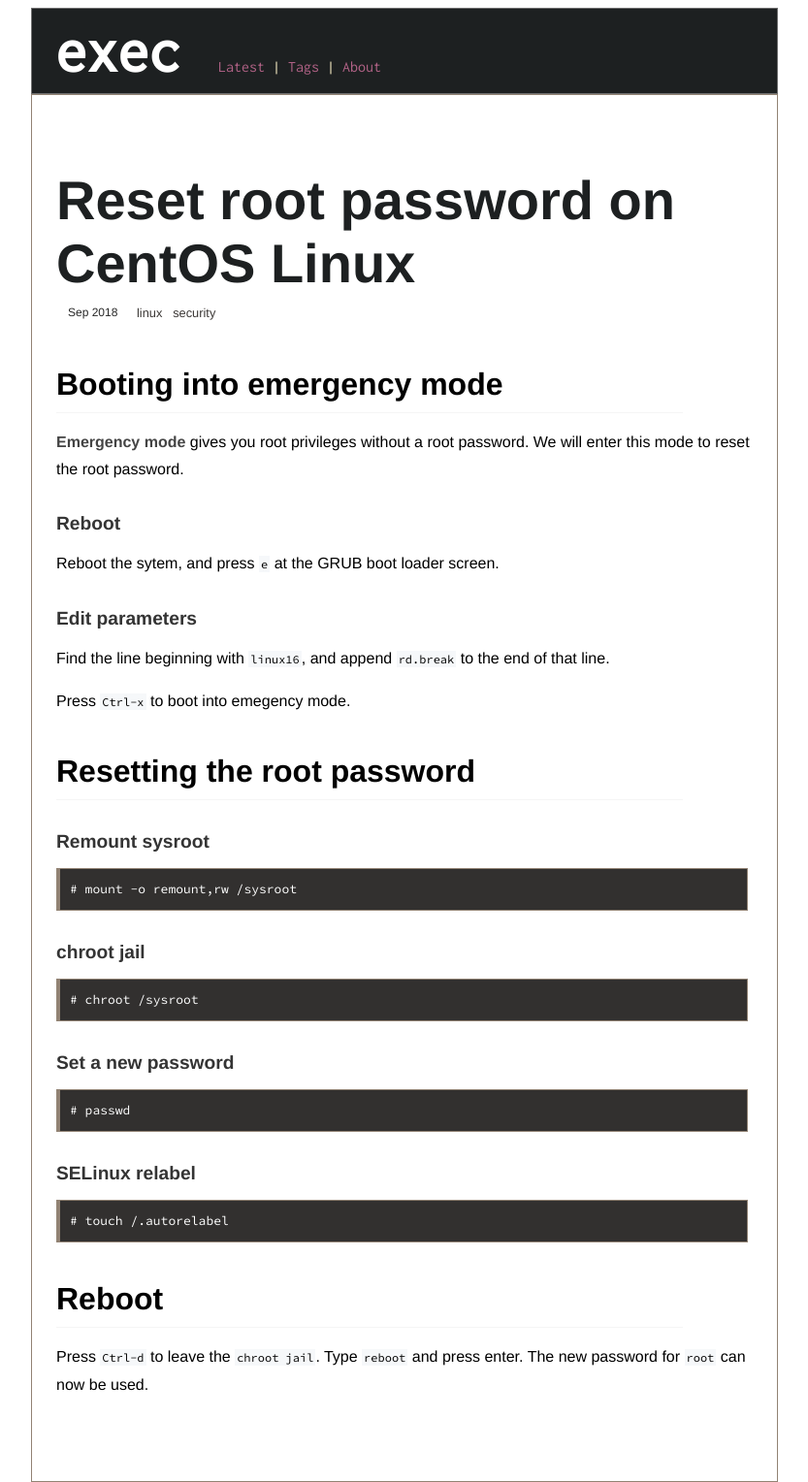
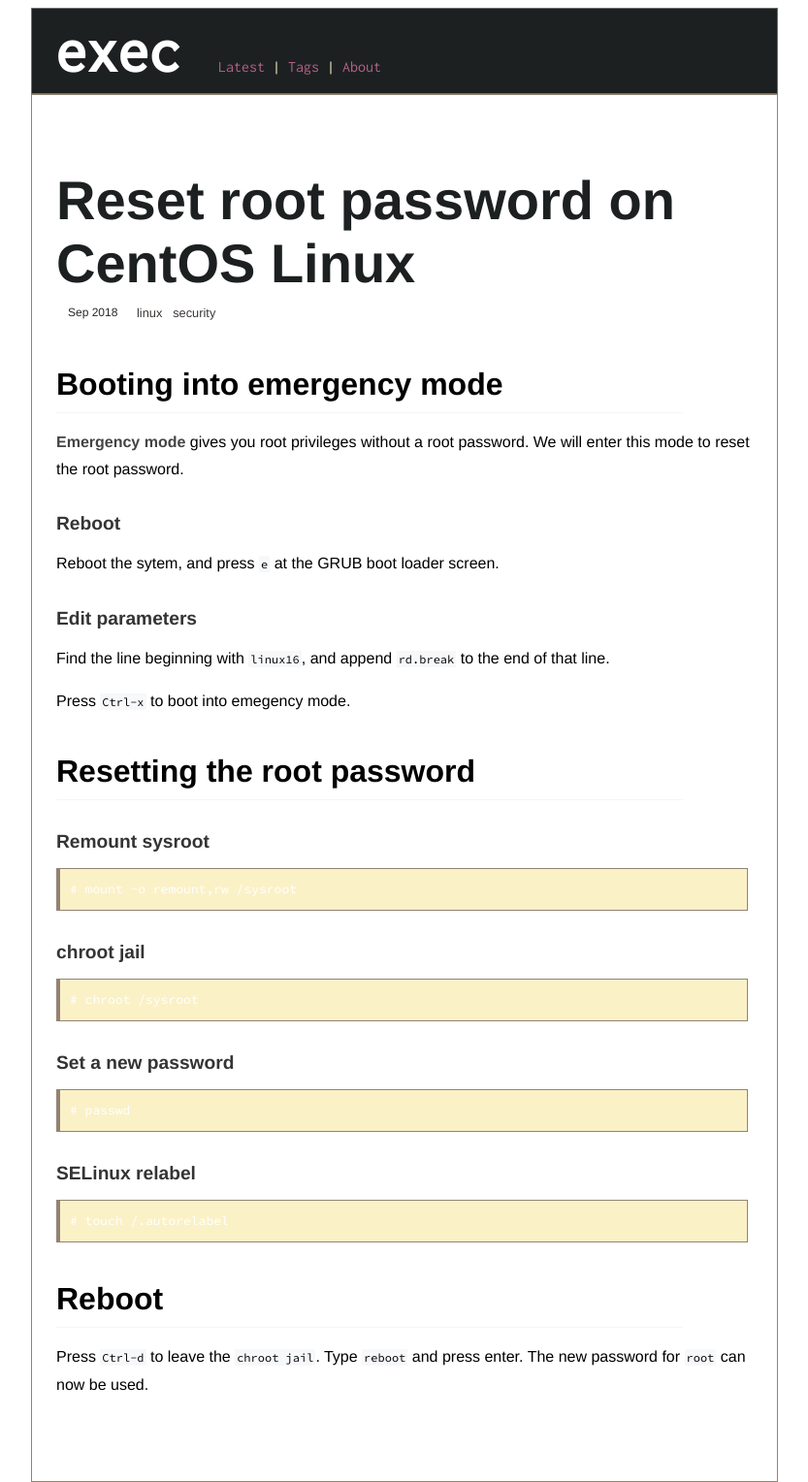
Before and after one commit to execas/execas.github.io, a Jekyll site: the page built from _posts/2018-09-03-reset-root-password-on-centos-linux.md, in a window 1280 px wide. Shown: the whole page at 97% size, without its empty margins (223-1056 px from the left). Built offline with Jekyll 4.4.1, drawn with Linux system fonts in a browser that asks for light colours.

Commit message:
Update execas.css

```diff
--- a/css/execas.css
+++ b/css/execas.css
@@ -34,7 +34,8 @@
      /*background-color: #f5f5f5;*/
      /*background-color: #f6f8fa;*/
      /*background-color:#232c31;*/
-     background-color:#32302f;
+     /*     background-color:#32302f;*/
+     background-color:#fbf1c7;
      margin-left:0px;
      margin-right:5px;
      padding-left: 10px;
@@ -55,7 +56,8 @@
      border-style: none;
      whitespace: pre;
      font-size:13px;
-     background-color:#32302f;
+     /*background-color:#32302f;*/
+     background-color:#fbf1c7;
      color:#ffffff;
      border-width: 0px;
      border-radius:0px;
```
